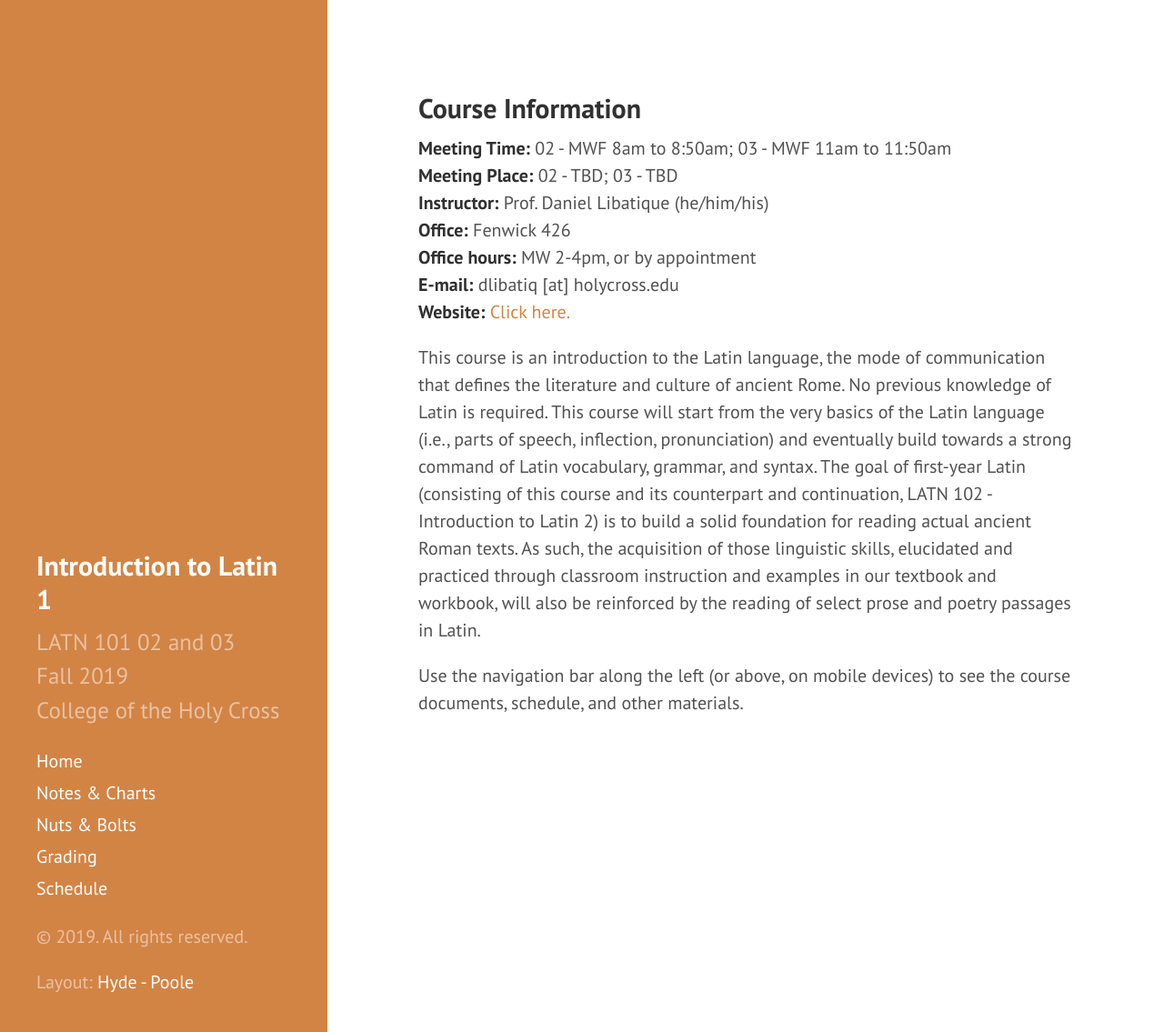
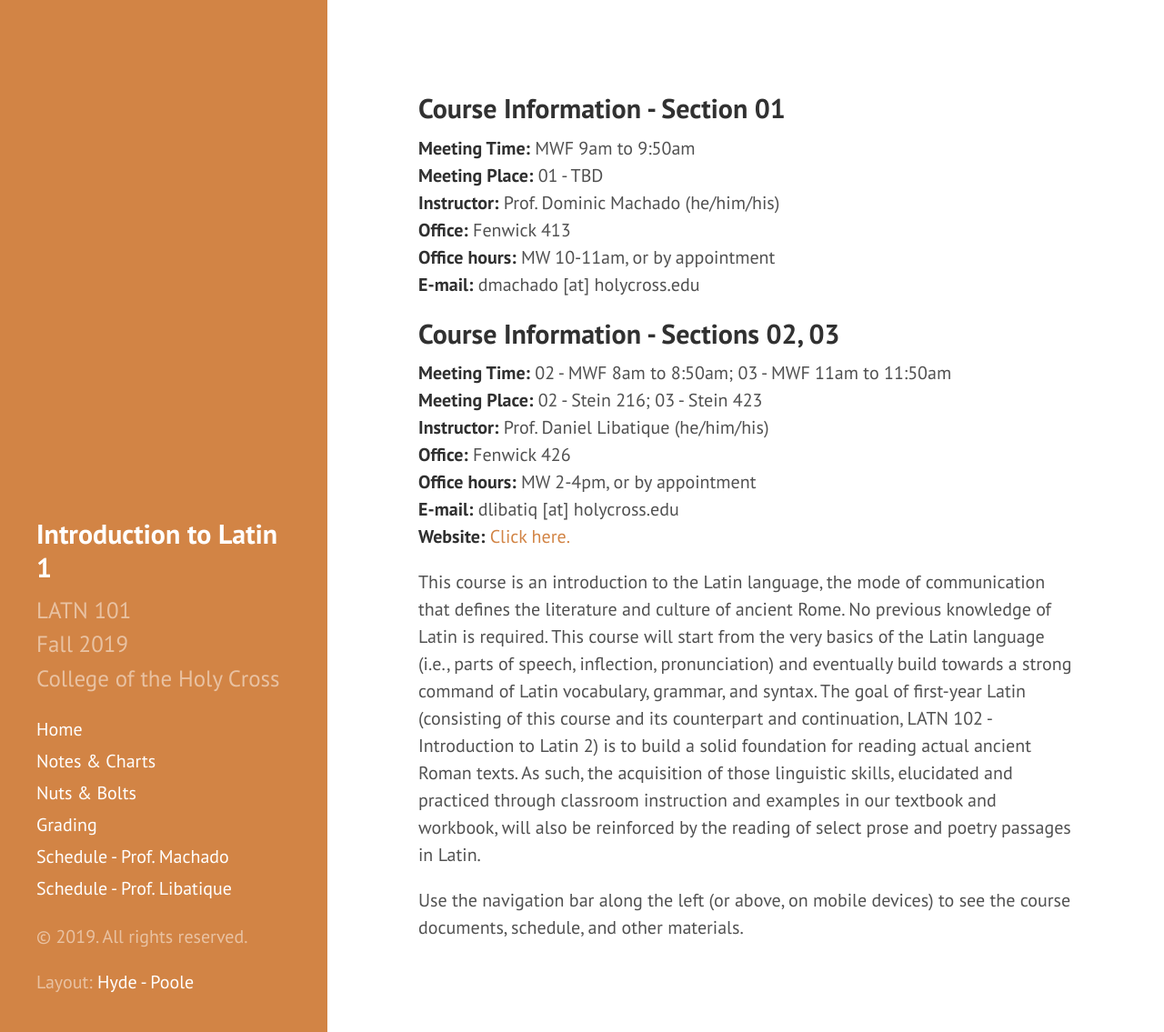
Before and after one commit to DLibatique/LATN102-S20, a Jekyll site: the page built from index.md, in a window 1280 px wide and 1135 px high. Shown: the whole window at 91% size. Built offline with Jekyll 4.4.1, drawn with Linux system fonts in a browser that asks for light colours; comment, search, counter and statistics services are not loaded.

Commit message:
made site applicable to all 3 sections

```diff
--- /dev/null
+++ b/5-schedule-DM.md
@@ -0,0 +1,6 @@
+---
+layout: page
+title: Schedule - Prof. Machado
+---
+
+TBD
--- /dev/null
+++ b/6-schedule-DL.md
@@ -0,0 +1,6 @@
+---
+layout: page
+title: Schedule - Prof. Libatique
+---
+
+TBD
--- a/_config.yml
+++ b/_config.yml
@@ -10,7 +10,7 @@ permalink:        pretty
 # Setup
 title:            Introduction to Latin 1
 tagline:          'LATN 101'
-course_number:    'LATN 101 02 and 03'
+course_number:    'LATN 101'
 semester:         'Fall 2019'
 location:         'College of the Holy Cross'
 url:              https://dlibatique.github.io/LATN101-F19
--- a/index.md
+++ b/index.md
@@ -3,9 +3,17 @@ layout: default
 title: Home
 ---
 
-## Course Information
+## Course Information - Section 01
+**Meeting Time:** MWF 9am to 9:50am
+**Meeting Place:**  01 - TBD
+**Instructor:** Prof. Dominic Machado (he/him/his)
+**Office:** Fenwick 413
+**Office hours:** MW 10-11am, or by appointment
+**E-mail:** dmachado [at] holycross.edu
+
+## Course Information - Sections 02, 03
 **Meeting Time:** 02 - MWF 8am to 8:50am; 03 - MWF 11am to 11:50am
-**Meeting Place:**  02 - TBD; 03 - TBD
+**Meeting Place:**  02 - Stein 216; 03 - Stein 423
 **Instructor:** Prof. Daniel Libatique (he/him/his)
 **Office:** Fenwick 426
 **Office hours:** MW 2-4pm, or by appointment
```
Also changed, not shown: 5-schedule.md (deleted, +0 -6 lines).
